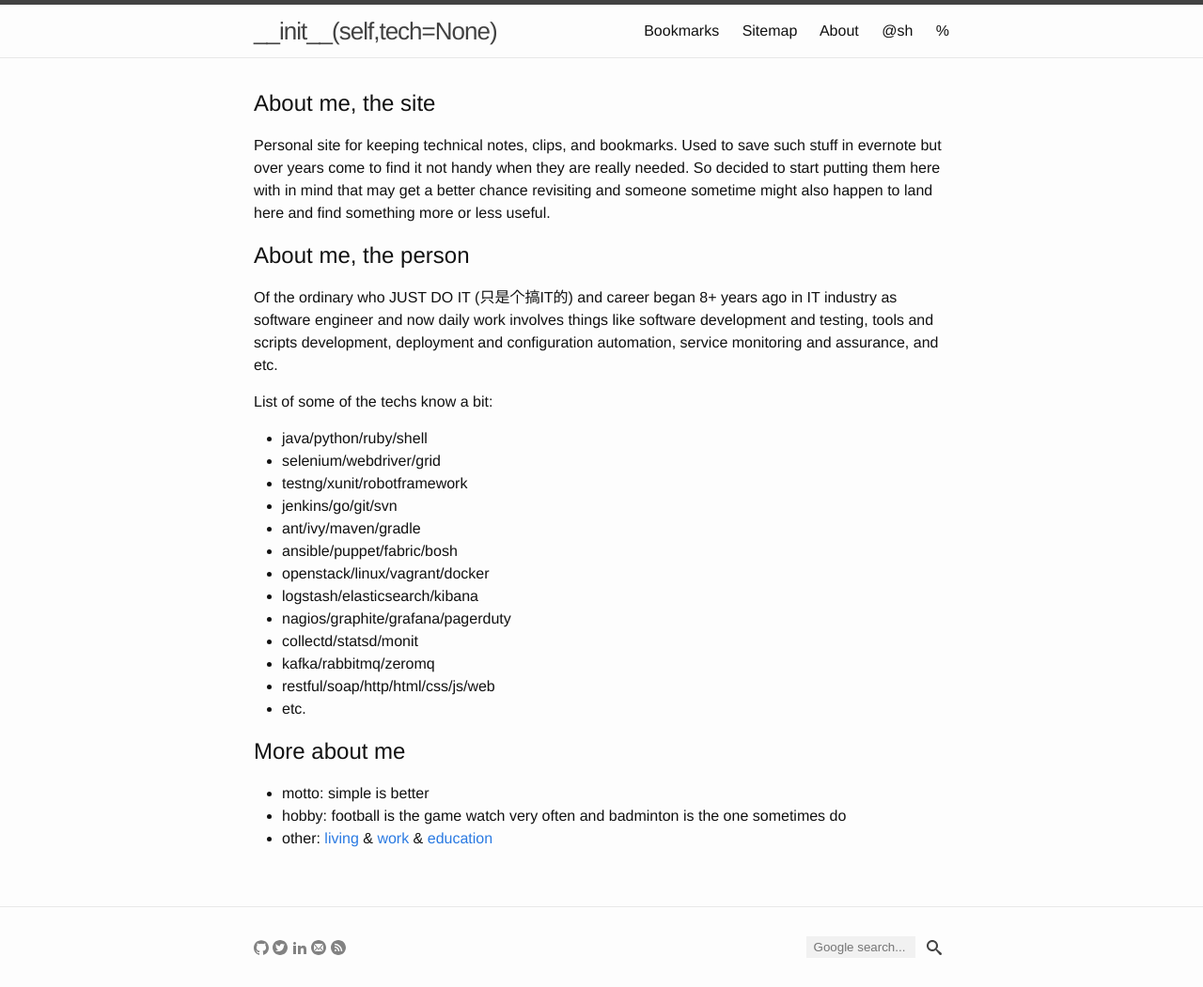
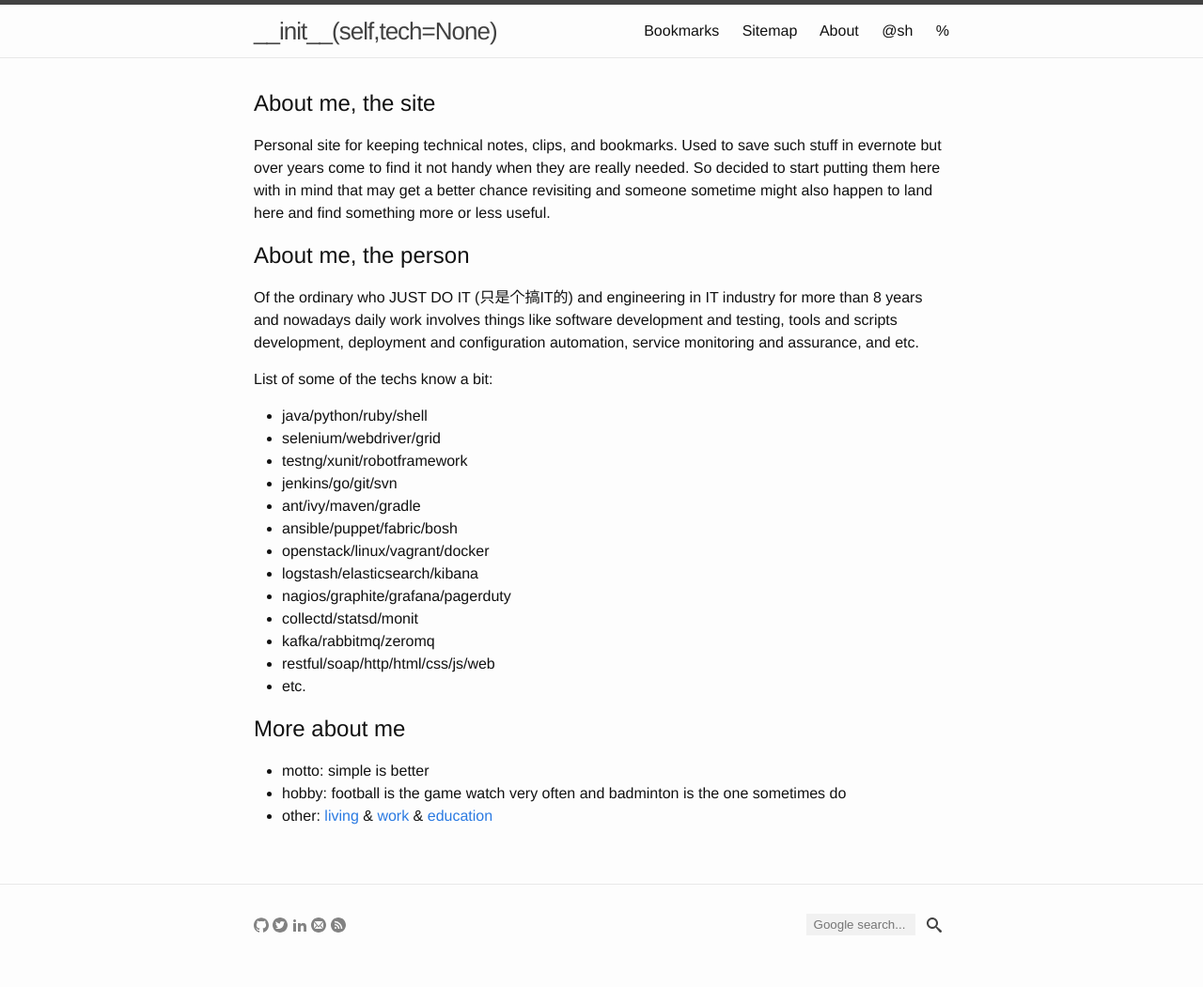
Before and after one commit to yuan-jiang/yuan-jiang.github.io, a Jekyll site: the page built from about.md, in a window 1280 px wide. Shown: the whole page at 94% size. Built offline with Jekyll 4.4.1, drawn with Linux system fonts in a browser that asks for light colours; after the commit the page ends 1027 px from its top, so only the background shows below that.

Commit message:
Update about.md

```diff
--- a/about.md
+++ b/about.md
@@ -8,7 +8,7 @@ permalink: /about/
 Personal site for keeping technical notes, clips, and bookmarks. Used to save such stuff in evernote but over years come to find it not handy when they are really needed. So decided to start putting them here with in mind that may get a better chance revisiting and someone sometime might also happen to land here and find something more or less useful.
 
 # About me, the person
-Of the ordinary who JUST DO IT (只是个搞IT的) and career began 8+ years ago in IT industry as software engineer and now daily work involves things like software development and testing, tools and scripts development, deployment and configuration automation, service monitoring and assurance, and etc.
+Of the ordinary who JUST DO IT (只是个搞IT的) and engineering in IT industry for more than 8 years and nowadays daily work involves things like software development and testing, tools and scripts development, deployment and configuration automation, service monitoring and assurance, and etc.
 
 List of some of the techs know a bit:
 
```
